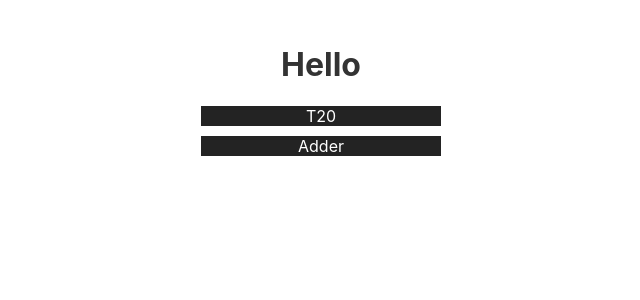
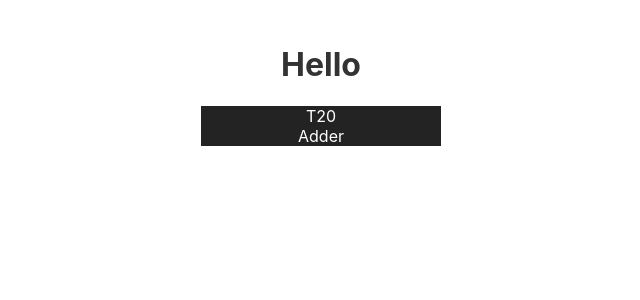
Before and after one commit to itschip/Select, a Svelte app in the folder menu/: page / in a window 1280 px wide. Shown: the top 300 px of the page, without its empty margins (319-959 px from the left). Built offline with nearby package versions, Linux system fonts and the light colour scheme.

Commit message:
MenuItem comp | styles?

```diff
--- a/menu/src/components/Menu/Menu.svelte
+++ b/menu/src/components/Menu/Menu.svelte
@@ -1,4 +1,7 @@
 <script lang="ts">
+  import MenuItem from './MenuItem.svelte';
+
+  // this is just some mock data
   const lists = [
     {
       id: 1,
@@ -15,9 +18,7 @@
 
 <main>
   {#each lists as item}
-    <div class="card">
-      {item.title}
-    </div>
+    <MenuItem {item} />
   {/each}
 </main>
 
--- /dev/null
+++ b/menu/src/components/Menu/MenuItem.svelte
@@ -0,0 +1,19 @@
+<script lang="ts">
+  interface MenuItem {
+    id: number;
+    title: string;
+  }
+
+  export let item: MenuItem;
+</script>
+
+<div class="menu-item">
+  {item.title}
+</div>
+
+<style>
+  .menu-item {
+    background-color: #232323;
+    color: #fff;
+  }
+</style>
```
